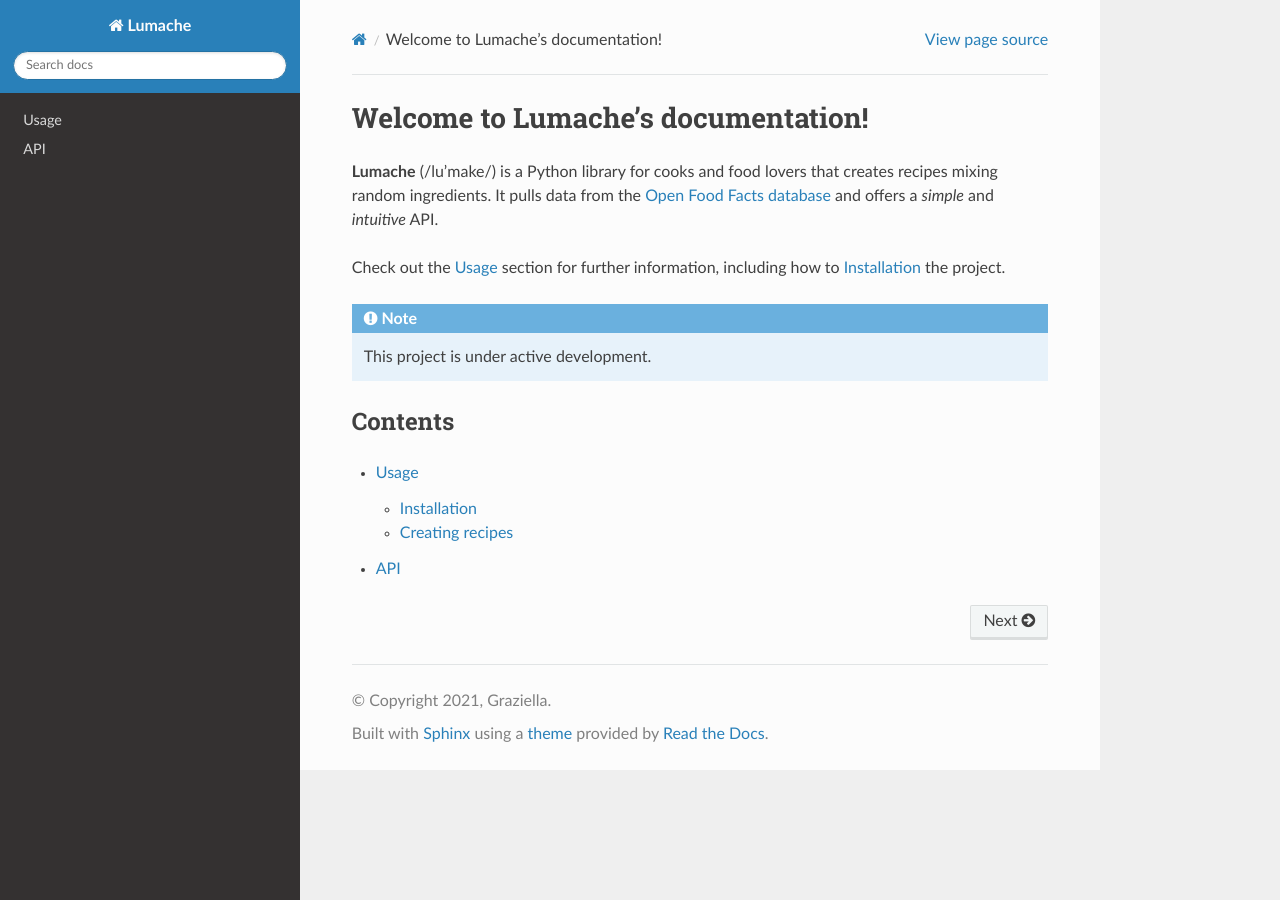
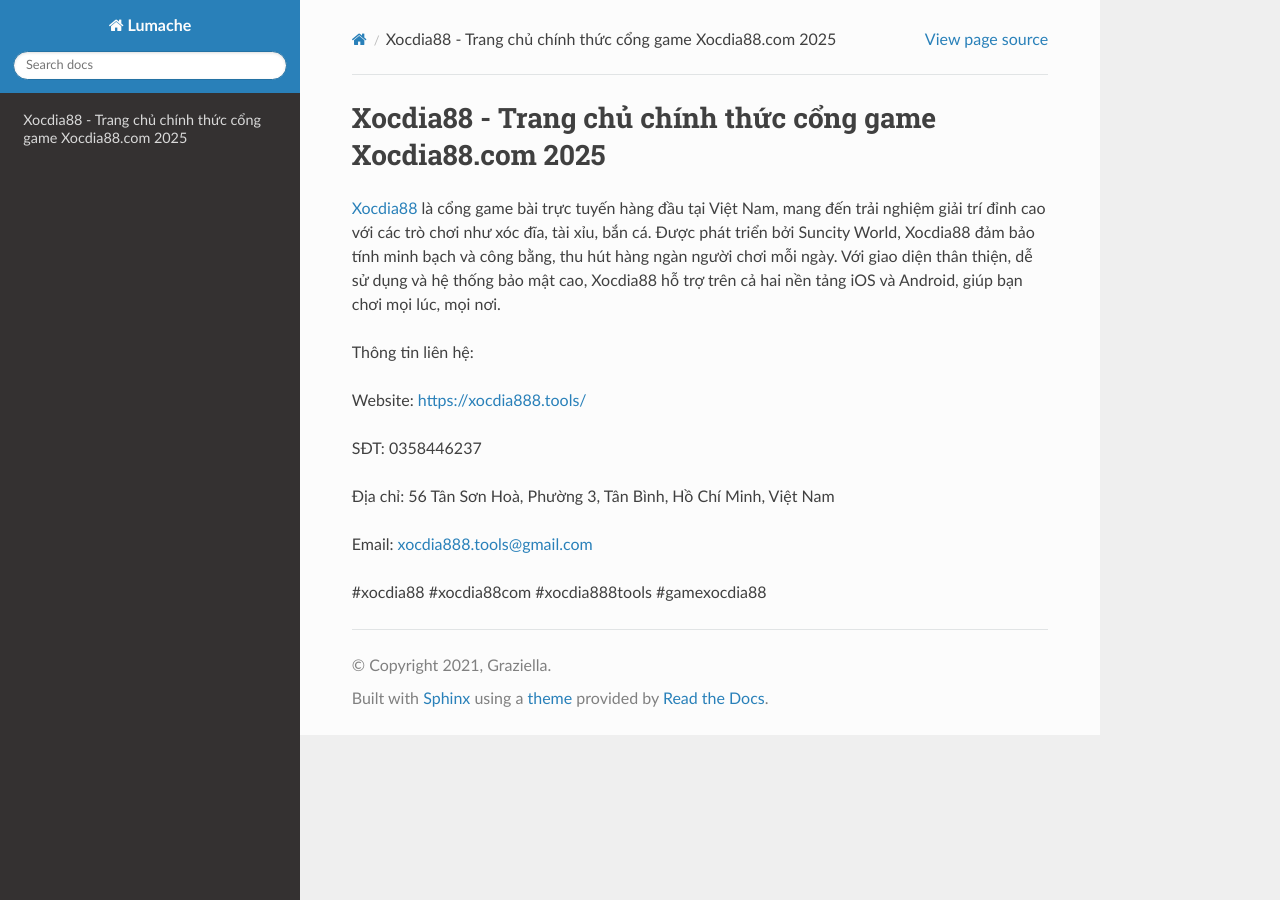
Before and after one commit to ojasvibalay/xocdia888tools, a Sphinx documentation site: the page built from docs/source/index.rst, in a window 1280 px wide. Built offline with Sphinx 7.4.7 and the Read the Docs theme 3.1.0, drawn with Linux system fonts in a browser that asks for light colours.

Commit message:
Update index.rst

```diff
--- a/docs/source/index.rst
+++ b/docs/source/index.rst
@@ -1,22 +1,16 @@
-Welcome to Lumache's documentation!
+Xocdia88 - Trang chủ chính thức cổng game Xocdia88.com 2025
 ===================================
 
-**Lumache** (/lu'make/) is a Python library for cooks and food lovers
-that creates recipes mixing random ingredients.
-It pulls data from the `Open Food Facts database <https://world.openfoodfacts.org/>`_
-and offers a *simple* and *intuitive* API.
+`Xocdia88 <https://xocdia888.tools/>`_ là cổng game bài trực tuyến hàng đầu tại Việt Nam, mang đến trải nghiệm giải trí đỉnh cao với các trò chơi như xóc đĩa, tài xỉu, bắn cá. Được phát triển bởi Suncity World, Xocdia88 đảm bảo tính minh bạch và công bằng, thu hút hàng ngàn người chơi mỗi ngày. Với giao diện thân thiện, dễ sử dụng và hệ thống bảo mật cao, Xocdia88 hỗ trợ trên cả hai nền tảng iOS và Android, giúp bạn chơi mọi lúc, mọi nơi.
 
-Check out the :doc:`usage` section for further information, including
-how to :ref:`installation` the project.
+Thông tin liên hệ:
 
-.. note::
+Website: https://xocdia888.tools/
 
-   This project is under active development.
+SĐT: 0358446237
 
-Contents
---------
+Địa chỉ: 56 Tân Sơn Hoà, Phường 3, Tân Bình, Hồ Chí Minh, Việt Nam
 
-.. toctree::
+Email: xocdia888.tools@gmail.com
 
-   usage
-   api
+#xocdia88 #xocdia88com #xocdia888tools #gamexocdia88
```
